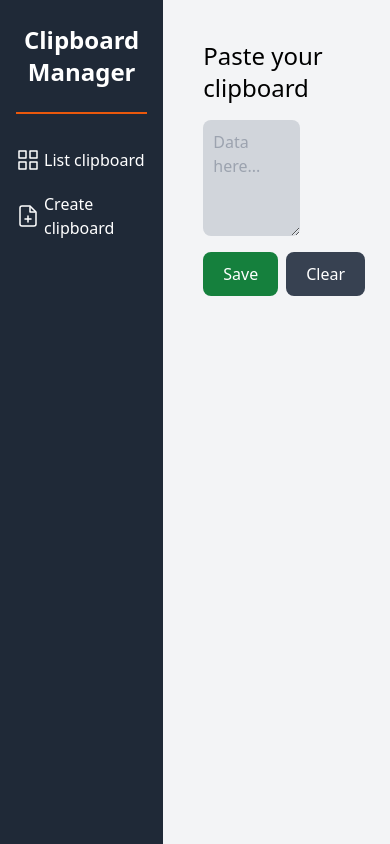
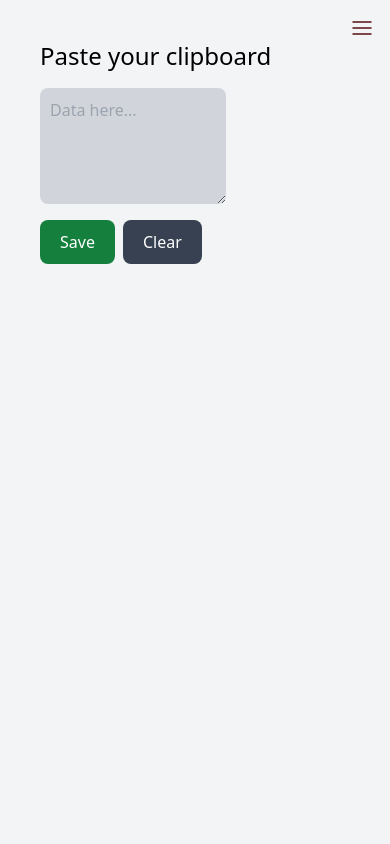
Before and after one commit to JavierMolines/clipboard, an Angular app: page /create in a window 390 px wide. Built offline with nearby package versions, Linux system fonts and the light colour scheme.

Commit message:
Partials: response design

```diff
--- a/src/app/components/navbar/navbar.component.html
+++ b/src/app/components/navbar/navbar.component.html
@@ -1,6 +1,17 @@
 <section class="bg-gray-100 font-sans leading-normal tracking-normal">
-  <div class="flex flex-no-wrap">
-    <div class="w-[200px] h-screen bg-gray-800 text-white">
+  <div class="flex flex-no-wrap relative">
+    <button
+      (click)="handlerMenuToggle()"
+      type="button"
+      class="absolute top-4 right-4 lg:hidden"
+    >
+      <img width="24" height="24" src="/icons/menu.svg" alt="hamburger" />
+    </button>
+
+    <div
+      #menuSlide
+      class="z-10 hidden absolute lg:block lg:static w-[200px] h-screen bg-gray-800 text-white"
+    >
       <div class="p-6 text-center font-bold border-gray-700">
         <h3 class="text-2xl">Clipboard Manager</h3>
       </div>
@@ -26,7 +37,7 @@
       </nav>
     </div>
 
-    <div class="flex-1 p-10">
+    <div class="flex-1 p-10 h-screen lg:h-auto">
       <router-outlet />
     </div>
   </div>
--- a/src/app/components/navbar/navbar.component.ts
+++ b/src/app/components/navbar/navbar.component.ts
@@ -1,5 +1,10 @@
-import { Component } from "@angular/core";
-import { RouterLinkWithHref, RouterModule } from "@angular/router";
+import { Component, ElementRef, ViewChild } from "@angular/core";
+import {
+	Router,
+	NavigationEnd,
+	RouterLinkWithHref,
+	RouterModule,
+} from "@angular/router";
 import { datagram } from "./navbar.data";
 
 @Component({
@@ -10,4 +15,21 @@ import { datagram } from "./navbar.data";
 })
 export class NavbarComponent {
 	MENU_OPTIONS = datagram;
+
+	@ViewChild("menuSlide") menuSlide!: ElementRef;
+
+	constructor(private router: Router) {}
+
+	handlerMenuToggle() {
+		const menuElement = this.menuSlide.nativeElement as HTMLDivElement;
+		menuElement.classList.toggle("hidden");
+	}
+
+	ngOnInit() {
+		this.router.events.subscribe((event) => {
+			if (event instanceof NavigationEnd) {
+				this.handlerMenuToggle();
+			}
+		});
+	}
 }
```
Also changed, not shown: public/icons/menu.svg (added).
